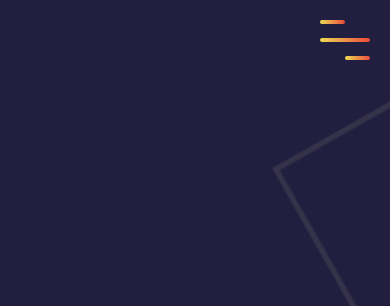
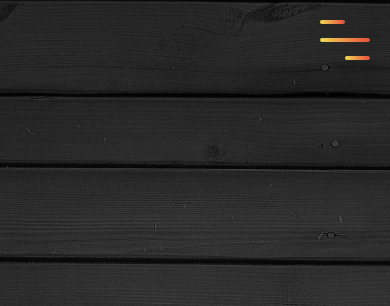
Before and after one commit to RadoslavStanchev/RadoslavStanchev.github.io, a plain HTML site: page index.html in a window 390 px wide. Shown: the top 306 px of the page. Drawn offline with nearby package versions, Linux system fonts and the light colour scheme; a web font is replaced by a local one.

Commit message:
changed responsive background

```diff
--- a/main.css
+++ b/main.css
@@ -547,7 +547,7 @@ input[type="submit"]:hover {
 @media screen and (max-width: 768px) {
     body {
         /* background: url('https://images.wallpaperscraft.com/image/blue_blob_paint_matt_9674_2560x1440.jpg') no-repeat center fixed; */
-        background: url('images/sitebg2.jpg') no-repeat center fixed;
+        background: url('images/black-background.jpg') no-repeat center fixed;
         background-size: cover;
     }
 
```
